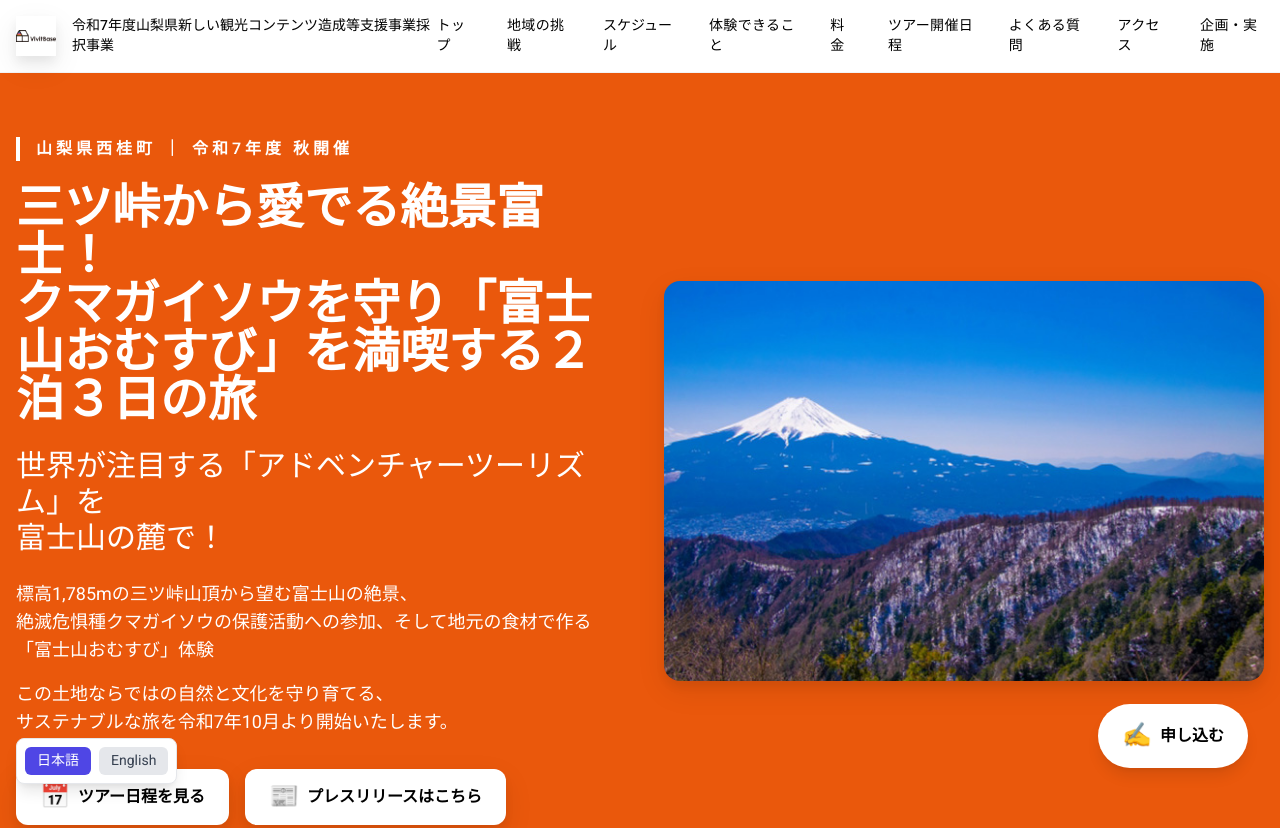
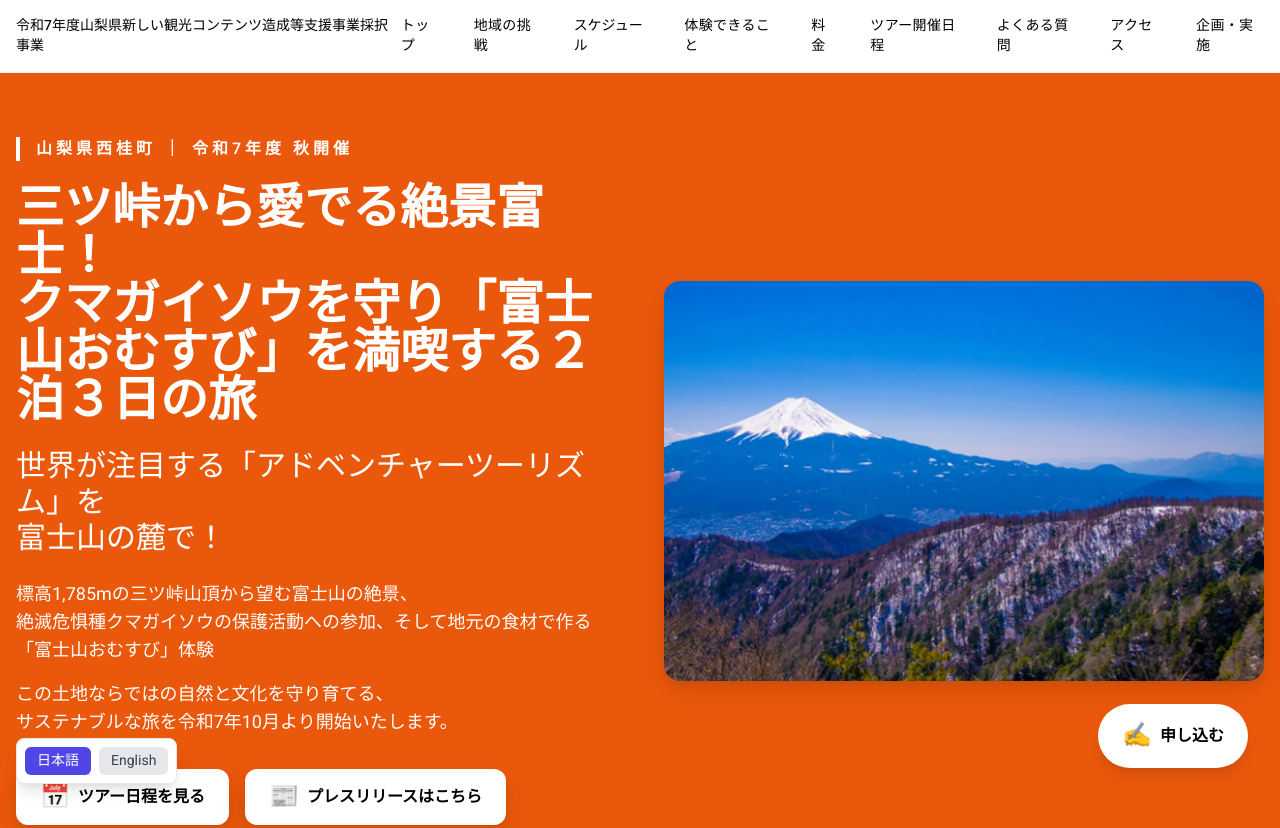
Before and after one commit to DeveloperKota/mitsutouge-kumagaisou-tourism, a plain HTML site: page top.html in a window 1280 px wide. Shown: the top 828 px of the page. Drawn offline with nearby package versions, Linux system fonts and the light colour scheme.

Commit message:
completed

```diff
--- a/top.html
+++ b/top.html
@@ -21,7 +21,6 @@
 
   <!-- Tailwind CSS (CDN) -->
   <link href="https://cdn.jsdelivr.net/npm/tailwindcss@2.2.19/dist/tailwind.min.css" rel="stylesheet">
-  <link rel="icon" href="https://placehold.jp/32x32.png" />
   <link href="https://fonts.googleapis.com/css2?family=Heebo:wght@400;500;600;700&display=swap" rel="stylesheet">
   <style>
     html { scroll-behavior: smooth; }
@@ -134,7 +133,6 @@
     <div class="container mx-auto px-4 py-3 md:py-4">
       <div class="flex items-center justify-between">
         <div class="flex items-center space-x-2 md:space-x-4">
-          <img src="images/vivitbase-logo.png" alt="VivitBase ロゴ" class="w-8 h-8 md:w-10 md:h-10 object-contain shadow-soft" />
           <div class="hidden sm:block">
             <p class="font-medium text-orange-950 text-xs md:text-sm"><a href="#top" data-ja="令和7年度山梨県新しい観光コンテンツ造成等支援事業採択事業" data-en="2025 New Tourism Content in Yamanashi">令和7年度山梨県新しい観光コンテンツ造成等支援事業採択事業</a></p>
           </div>
```
